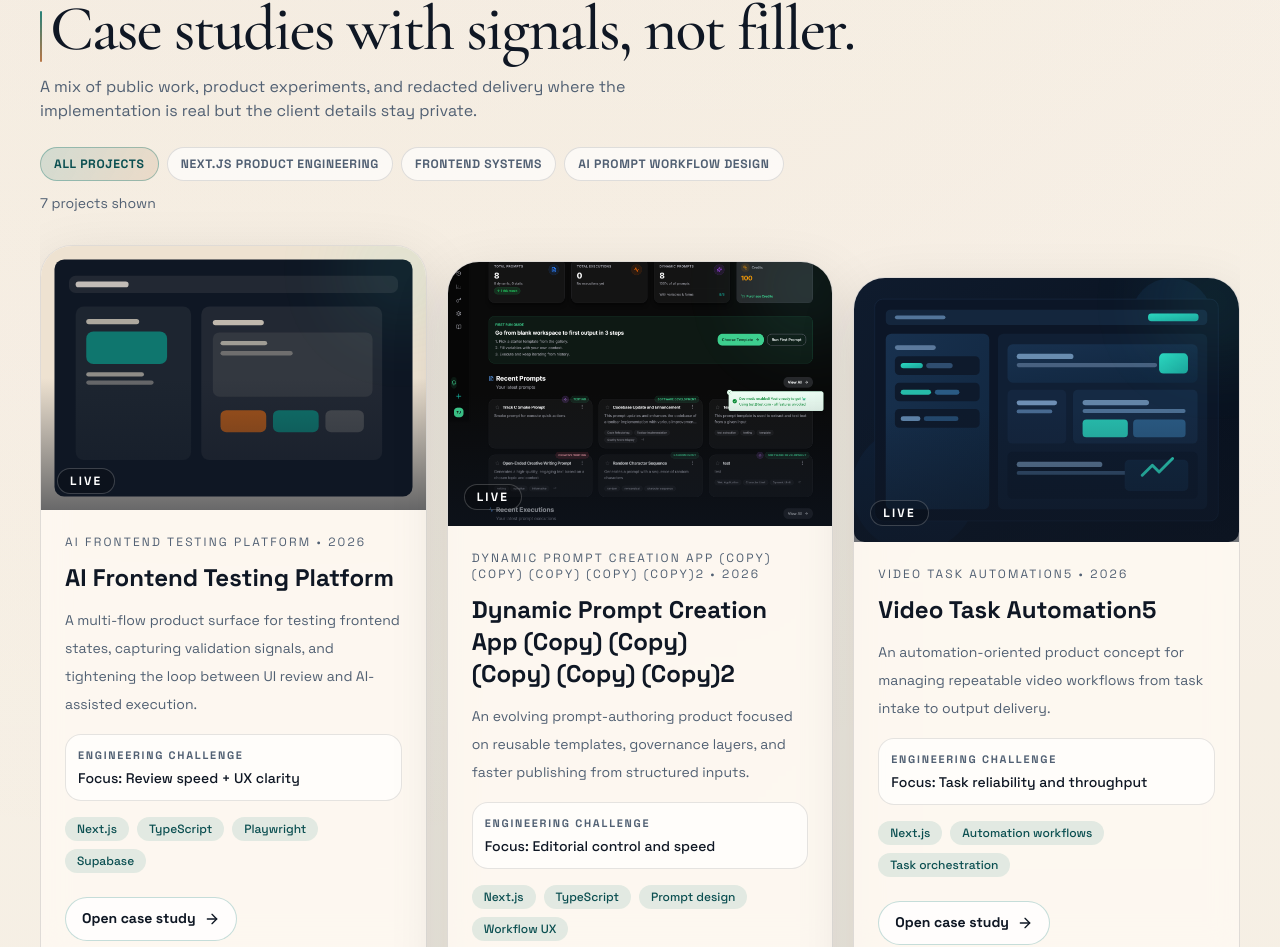
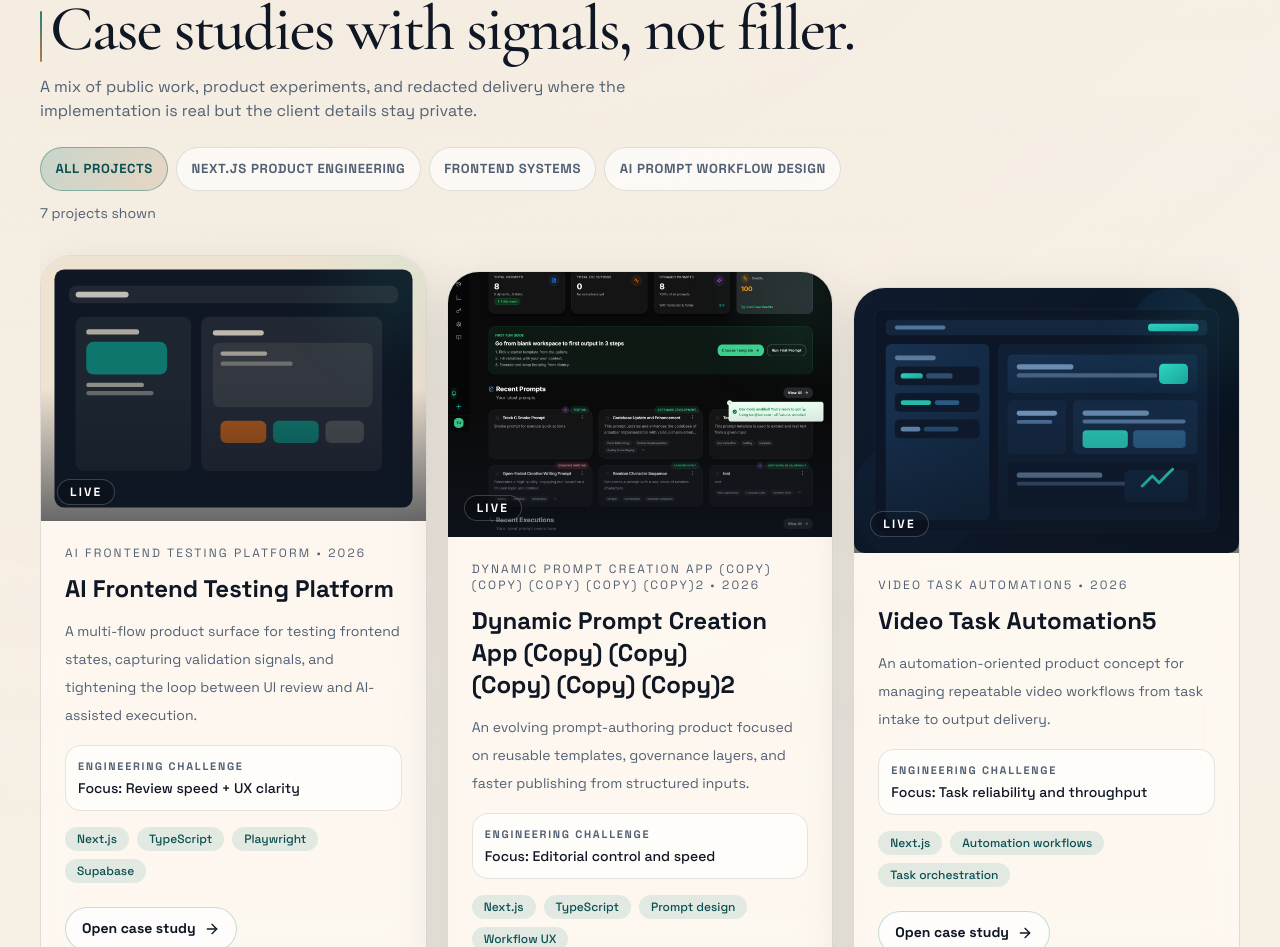
Before and after one commit to majoolify-spec/majoolify-portfolio, a Next.js app: page /en in a window 1280 px wide. Shown: the part 2620-3567 px from the top of the page. Built offline with nearby package versions, Linux system fonts and the light colour scheme.

Commit message:
Improve filter chip accessibility and touch targets

```diff
--- a/app/globals.css
+++ b/app/globals.css
@@ -353,12 +353,13 @@
 }
 
 .filter-chip {
+  min-height: 2.75rem;
   border: 1px solid var(--border);
   background: rgba(255, 255, 255, 0.66);
   color: var(--muted);
   border-radius: 999px;
-  padding: 0.42rem 0.82rem;
-  font-size: 0.76rem;
+  padding: 0.52rem 0.9rem;
+  font-size: 0.82rem;
   font-weight: 600;
   letter-spacing: 0.05em;
   text-transform: uppercase;
@@ -372,9 +373,16 @@
 }
 
 .filter-chip.is-active {
-  background: linear-gradient(120deg, rgba(15, 118, 110, 0.15), rgba(168, 85, 26, 0.12));
-  border-color: rgba(15, 118, 110, 0.35);
+  background: linear-gradient(120deg, rgba(15, 118, 110, 0.2), rgba(168, 85, 26, 0.16));
+  border-color: rgba(15, 118, 110, 0.42);
   color: var(--accent-strong);
+}
+
+.filter-chip:focus-visible {
+  outline: none;
+  box-shadow:
+    0 0 0 2px var(--background),
+    0 0 0 4px rgba(11, 79, 81, 0.45);
 }
 
 .work-grid[data-filtering="true"] .work-card {
```
